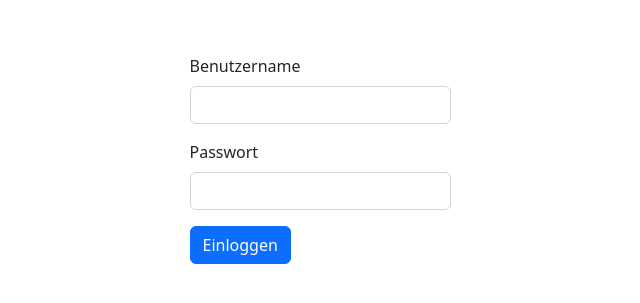
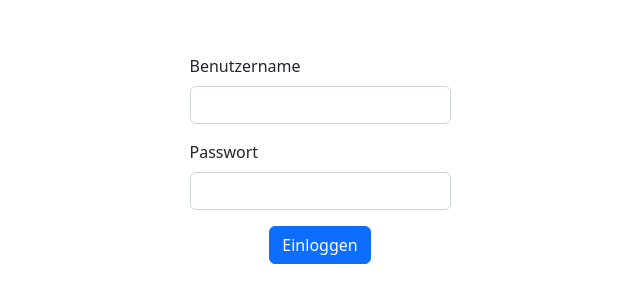
Before and after one commit to OliverFida/CheckIt, a React (Create React App) app in the folder frontend/: page /login in a window 1280 px wide. Shown: the part 241-544 px from the top of the page, without its empty margins (320-960 px from the left). Built offline with nearby package versions, Linux system fonts and the light colour scheme.

Commit message:
update login

```diff
--- a/frontend/src/pages/LoginPage.js
+++ b/frontend/src/pages/LoginPage.js
@@ -22,7 +22,7 @@ export default function LoginPage(){
                             <Form.Label>Passwort</Form.Label>
                             <Form.Control type="password"/>
                         </Form.Group>
-                        <Button variant="primary" type="submit">
+                        <Button variant="primary" type="submit" className="mx-auto d-block">
                             Einloggen
                         </Button>
                     </Form>
```
